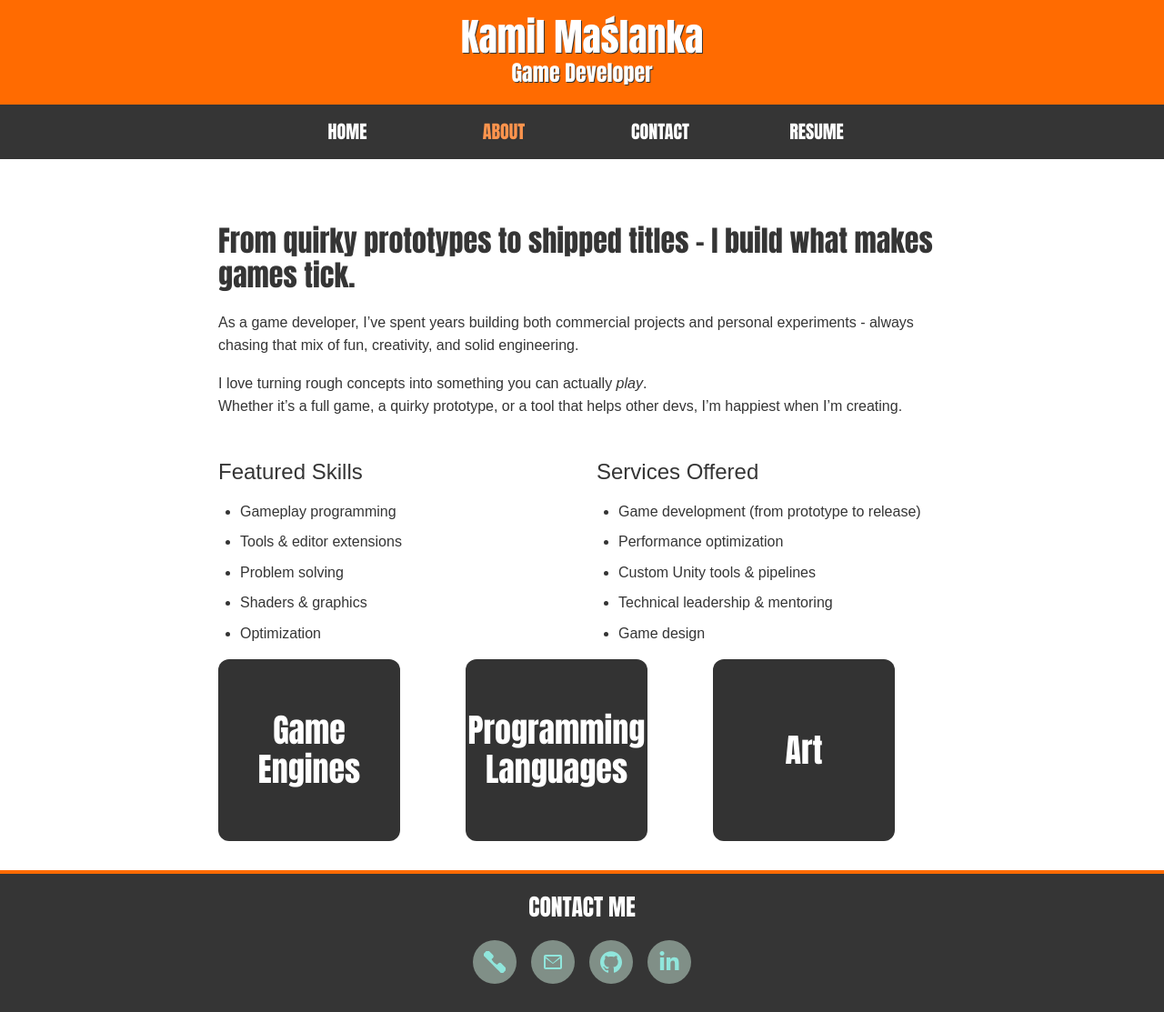
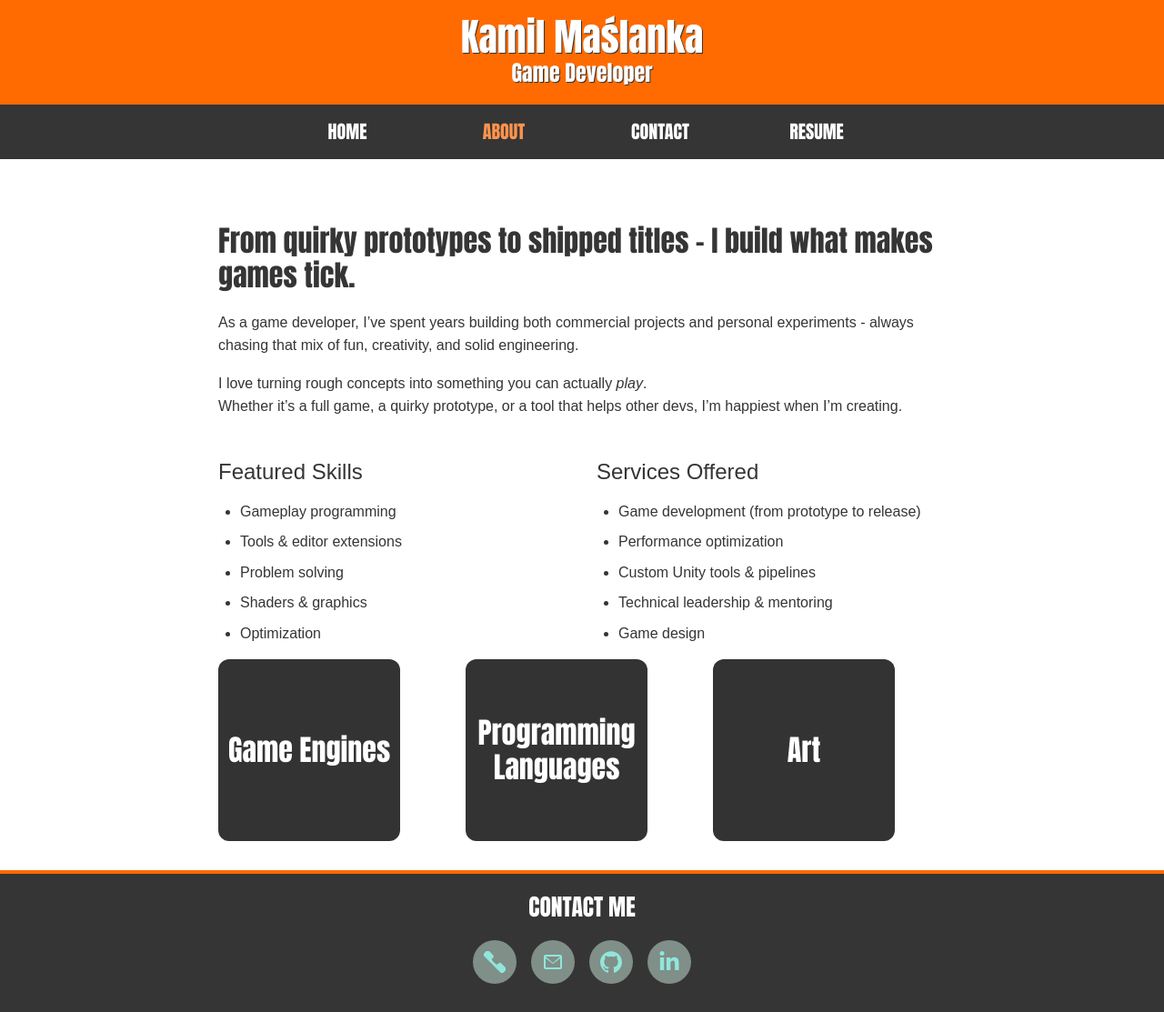
Before and after one commit to juna8001/juna8001.github.io, a Jekyll site: the page built from pages/about.md, in a window 1280 px wide. Shown: the whole page at 91% size. Built offline with Jekyll 4.4.1, drawn with Linux system fonts in a browser that asks for light colours.

Commit message:
improvements

```diff
--- a/_data/tech_stack.yml
+++ b/_data/tech_stack.yml
@@ -35,3 +35,7 @@
       icon: /assets/icons/unity.png
     - name: Gimp
       icon: /assets/icons/unity.png
+    - name: Inkscape
+      icon: /assets/icons/unity.png
+    - name: Magicka Voxel
+      icon: /assets/icons/unity.png
--- a/assets/styles/tech_stack.css
+++ b/assets/styles/tech_stack.css
@@ -44,7 +44,9 @@
     gap: 1rem;
 }
 
-.tech-list {}
+.tech-list {
+    gap: 0.5rem;
+}
 
 .tech-item {
     display: flex;
@@ -52,7 +54,7 @@
 
 .tech-icon {
     width: auto;
-    height: 32px;
+    height: 26px;
     vertical-align: middle;
     margin-right: 8px;
 }
@@ -65,6 +67,6 @@
 .card-front h3{
     margin: 0;
     font-family: var(--reckoner);
-    font-size: 36px;
+    font-size: 32px;
     text-align: center;
 }
```
